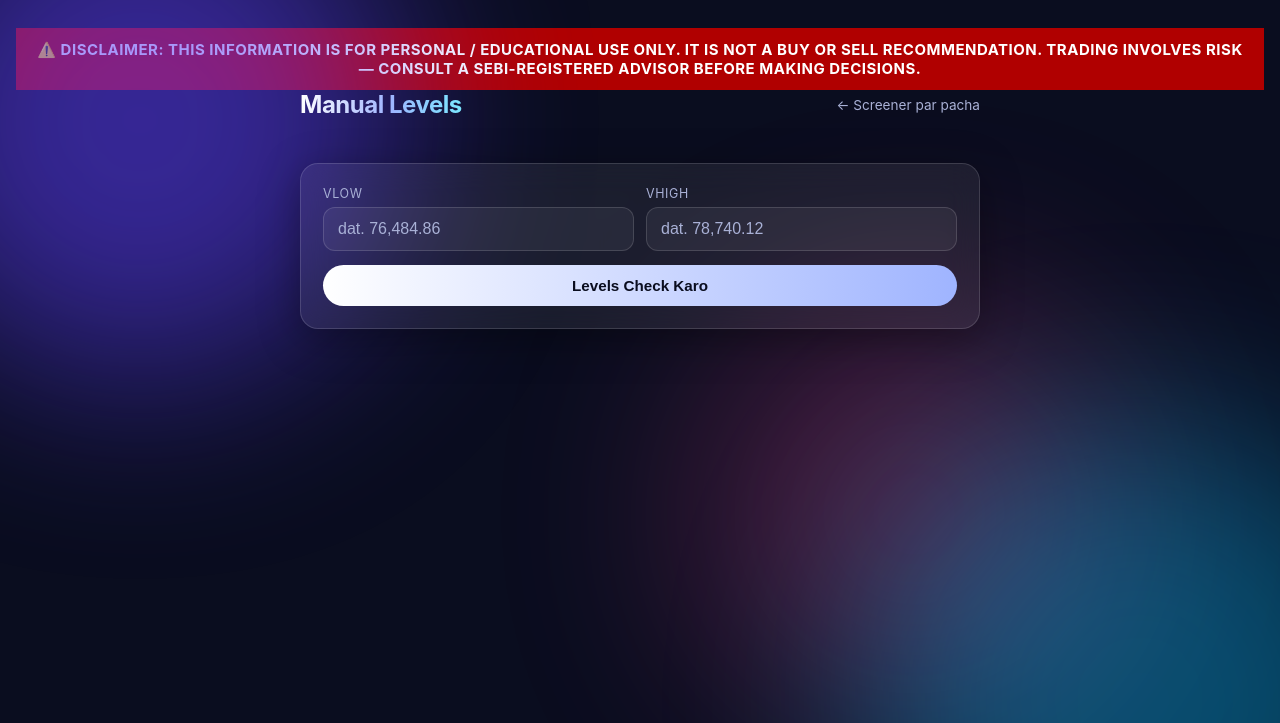
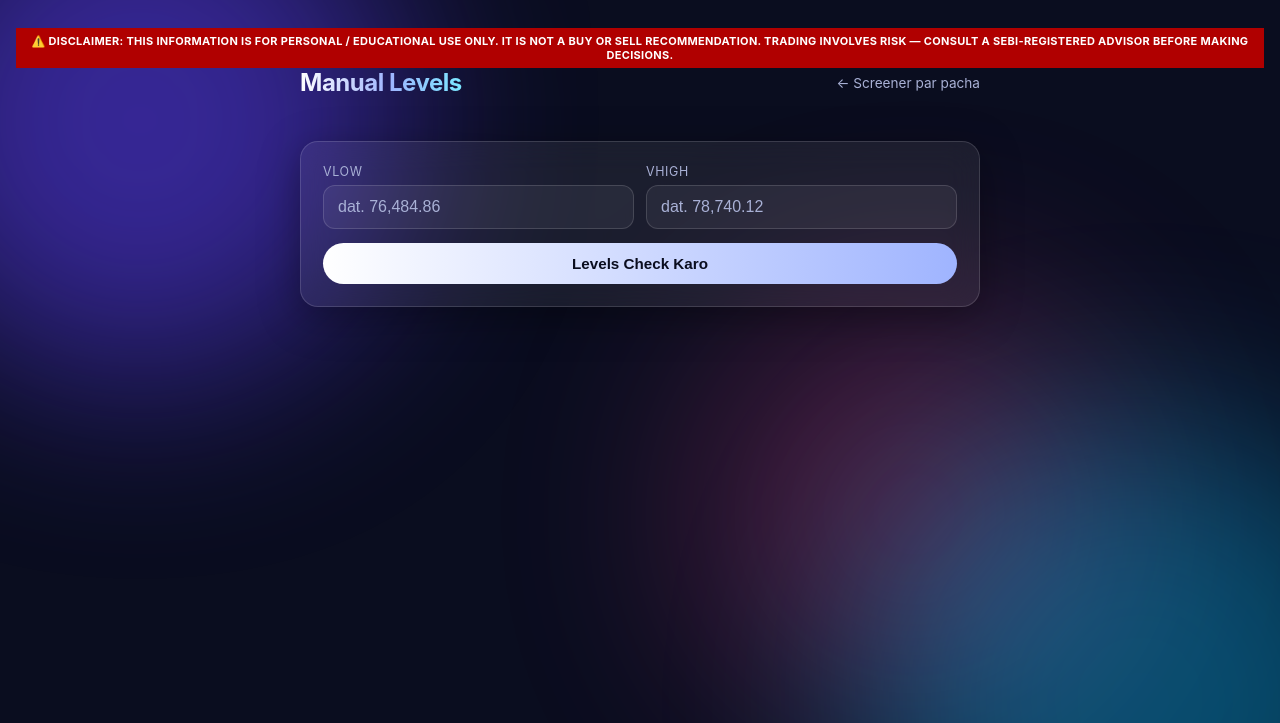
Before and after one commit to heamantverse/frvp-screener, a Python web app: template templates/fib.html in a window 1280 px wide. Shown: the top 723 px of the page. Run offline with Jinja, Linux system fonts and the light colour scheme; the template is opened without the code that fills it, so the values that code supplies are empty.

```diff
--- a/templates/fib.html
+++ b/templates/fib.html
@@ -115,7 +115,7 @@
 </style>
 </head>
 <body>
-<div style="background:#b00000; color:#ffffff; text-align:center; padding:12px; font-weight:bold; text-transform:uppercase; font-size:15px; letter-spacing:0.5px;">
+<div style="position:sticky; top:0; z-index:9999; background:#b00000; color:#ffffff; text-align:center; padding:6px 10px; font-weight:bold; text-transform:uppercase; font-size:11px; letter-spacing:0.3px;">
   ⚠️ Disclaimer: This information is for personal / educational use only. It is NOT a buy or sell recommendation. Trading involves risk — consult a SEBI-registered advisor before making decisions.
 </div>
 
--- a/templates/index.html
+++ b/templates/index.html
@@ -157,7 +157,7 @@
 </style>
 </head>
 <body>
-<div style="background:#b00000; color:#ffffff; text-align:center; padding:12px; font-weight:bold; text-transform:uppercase; font-size:15px; letter-spacing:0.5px;">
+<div style="position:sticky; top:0; z-index:9999; background:#b00000; color:#ffffff; text-align:center; padding:6px 10px; font-weight:bold; text-transform:uppercase; font-size:11px; letter-spacing:0.3px;">
   ⚠️ Disclaimer: This information is for personal / educational use only. It is NOT a buy or sell recommendation. Trading involves risk — consult a SEBI-registered advisor before making decisions.
 </div>
 
```
